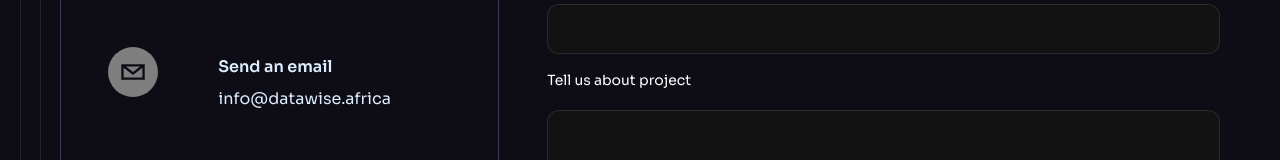
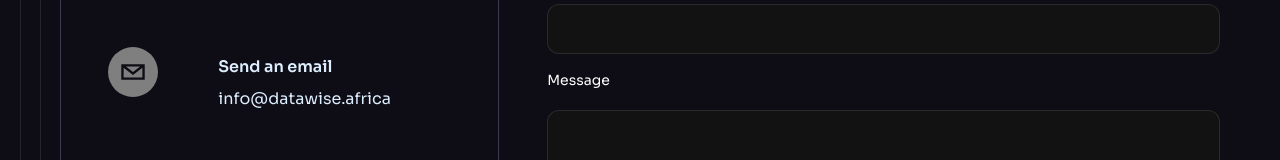
Before and after one commit to Datawise-Africa/datawise_frontend, a React (Vite) app: page / in a window 1280 px wide. Shown: the part 4476-4636 px from the top of the page. Built offline with nearby package versions, Linux system fonts and the light colour scheme.

Commit message:
Modified contact us section

```diff
--- a/src/components/Contact.jsx
+++ b/src/components/Contact.jsx
@@ -43,7 +43,7 @@ const Contact = () => {
                         <input type="tel" id="phone" name="phone" className="mt-5 w-full px-3 py-3 border border-n-1/10 rounded-xl focus:outline-none focus:border-n-10"/>
                     </div> */}
                     <div className="mb-4">
-                        <label htmlFor="message" className="block text-sm font-medium text-n-1">Tell us about project</label>
+                        <label htmlFor="message" className="block text-sm font-medium text-n-1">Message</label>
                         <textarea id="message" name="message" row="5" className="mt-5 w-full px-3 py-3 border border-n-1/10 rounded-xl focus:outline-none focus:border-n-10"/>
                     </div>
                     <Button>Send Message</Button>
```
